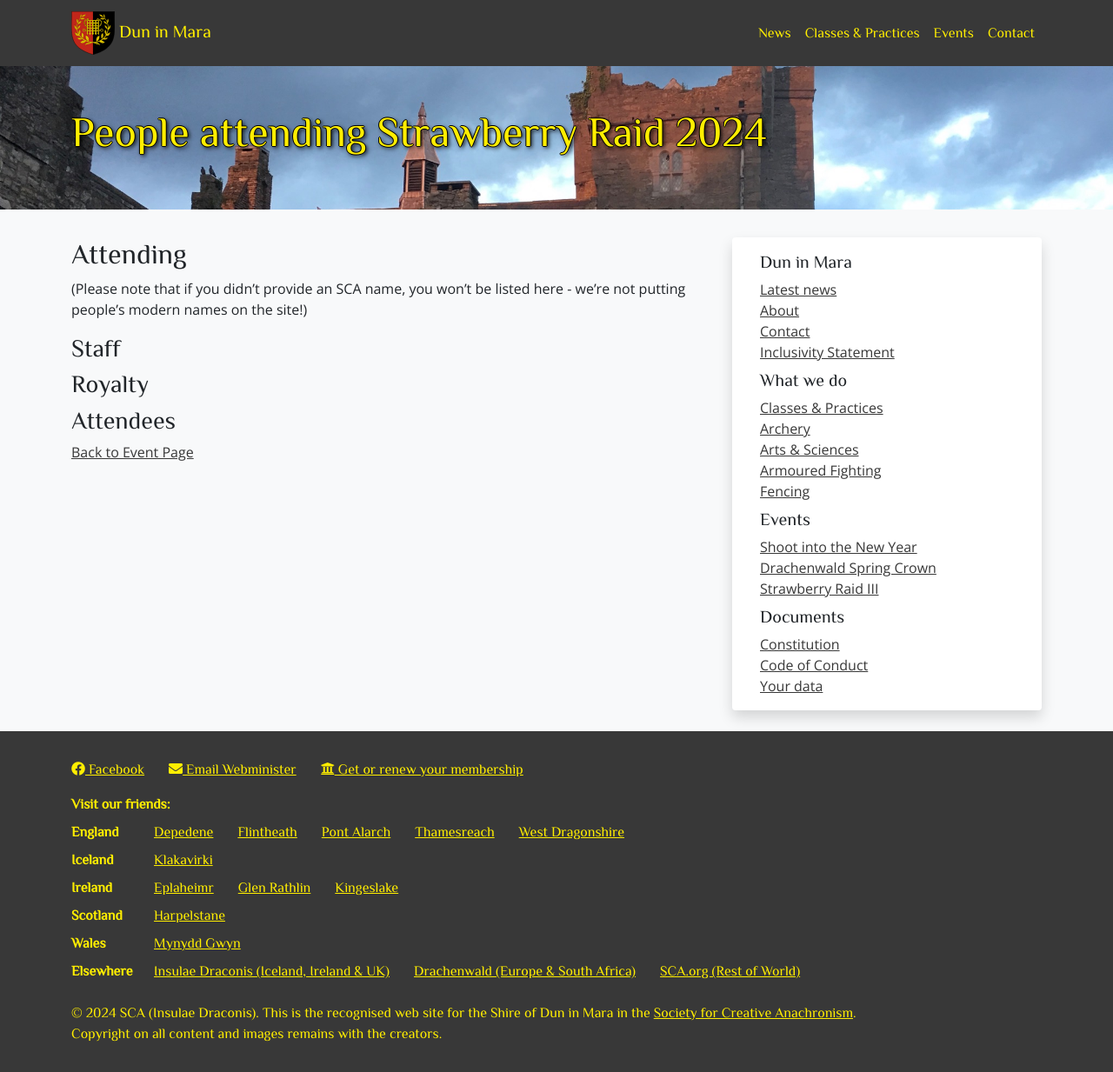
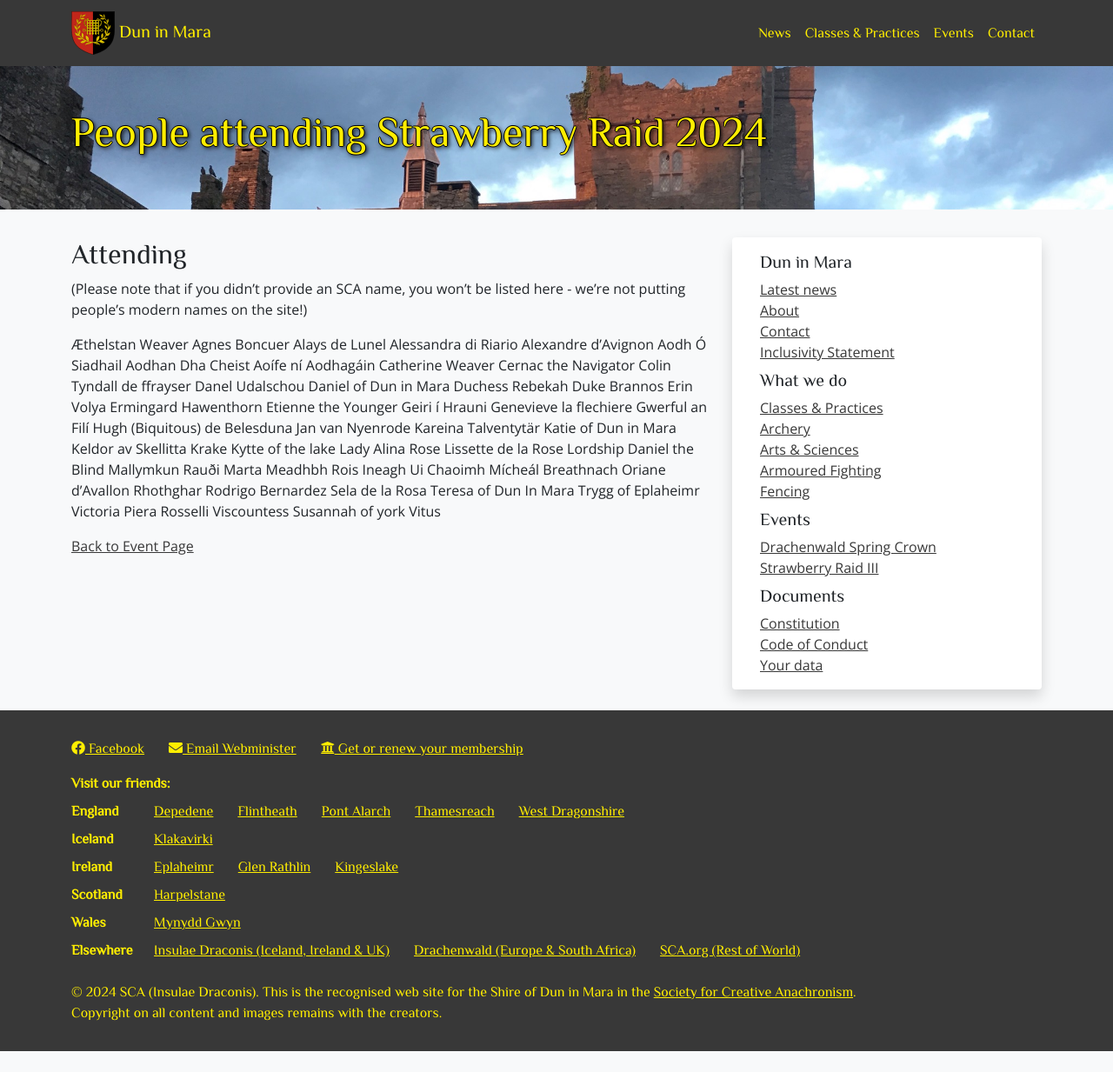
Before and after one commit to drachenwald/dun-in-mara, a Jekyll site: the page built from events/2024/strawberry-raid-iii/attending.md, in a window 1280 px wide. Shown: the whole page at 87% size. Built offline with Jekyll 4.4.1, drawn with Linux system fonts in a browser that asks for light colours; comment, search, counter and statistics services are not loaded; after the commit the page ends 1209 px from its top, so only the background shows below that.

Commit message:
SR Attendees, remove old event from sidebar

```diff
--- a/_includes/sidebar-default.html
+++ b/_includes/sidebar-default.html
@@ -13,7 +13,6 @@
       <li class="nav-item p-0"><a href="/historical-fencing">Fencing</a></li>
 
       <li class="nav-item pt-2"><h5>Events</h5></li>
-      <li class="nav-item p-0"><a href="/events/2023/shoot-ny/">Shoot into the New Year</a></li>
       <li class="nav-item p-0"><a href="/events/2024/crown/">Drachenwald Spring Crown</a></li>
       <li class="nav-item p-0"><a href="/events/2024/strawberry-raid-iii/">Strawberry Raid III</a></li>
 
--- a/events/2024/strawberry-raid-iii/attending.md
+++ b/events/2024/strawberry-raid-iii/attending.md
@@ -8,12 +8,50 @@ excerpt: "30 May-3 June 2024. Sigginstown Castle, Co. Wexford, Ireland."
 
 (Please note that if you didn't provide an SCA name, you won't be listed here - we're not putting people's modern names on the site!)
 
-### Staff
-
-### Royalty
-
-### Attendees
-
+Æthelstan Weaver
+Agnes Boncuer
+Alays de Lunel
+Alessandra di Riario
+Alexandre d'Avignon
+Aodh Ó Siadhail
+Aodhan Dha Cheist
+Aoífe ní Aodhagáin
+Catherine Weaver
+Cernac the Navigator
+Colin Tyndall de ffrayser
+Danel Udalschou
+Daniel of Dun in Mara
+Duchess Rebekah
+Duke Brannos
+Erin Volya
+Ermingard Hawenthorn
+Etienne the Younger
+Geiri í Hrauni
+Genevieve la flechiere
+Gwerful an Filí
+Hugh (Biquitous) de Belesduna
+Jan van Nyenrode
+Kareina Talventytär
+Katie of Dun in Mara
+Keldor av Skellitta
+Krake
+Kytte of the lake
+Lady Alina Rose
+Lissette de la Rose
+Lordship Daniel the Blind
+Mallymkun Rauði
+Marta
+Meadhbh Rois Ineagh Ui Chaoimh
+Mícheál Breathnach
+Oriane d’Avallon
+Rhothghar
+Rodrigo Bernardez
+Sela de la Rosa
+Teresa of Dun In Mara
+Trygg of Eplaheimr
+Victoria Piera Rosselli
+Viscountess Susannah of york
+Vitus
 
 
 <a href="/events/2024/strawberry-raid-iii/">Back to Event Page</a>
```
